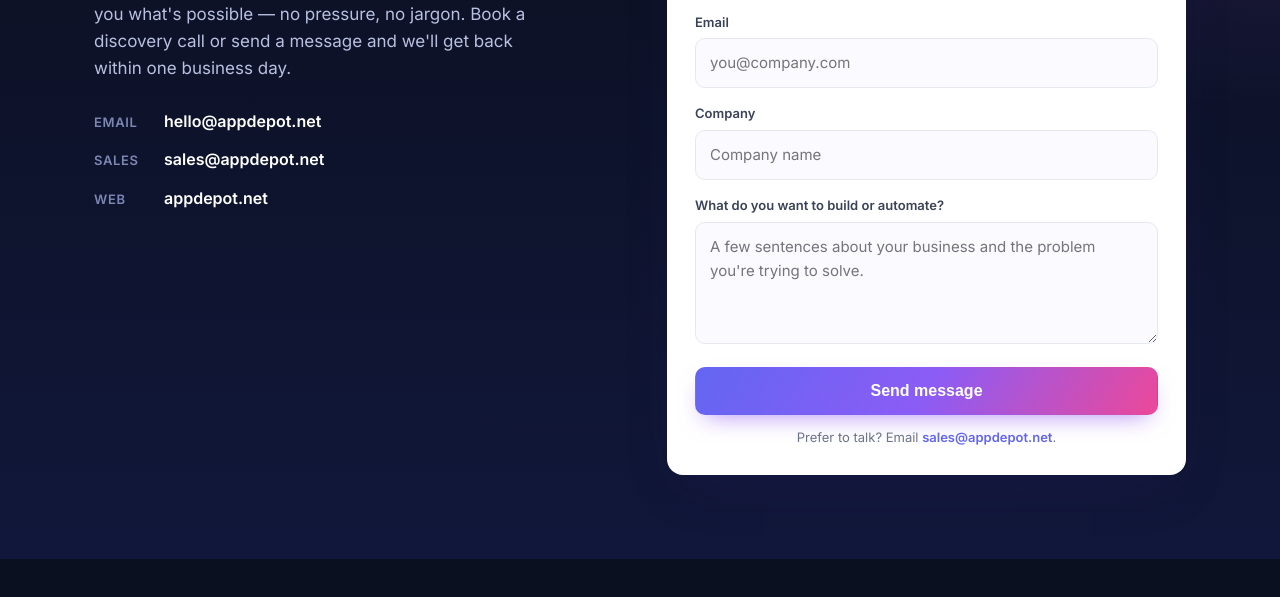
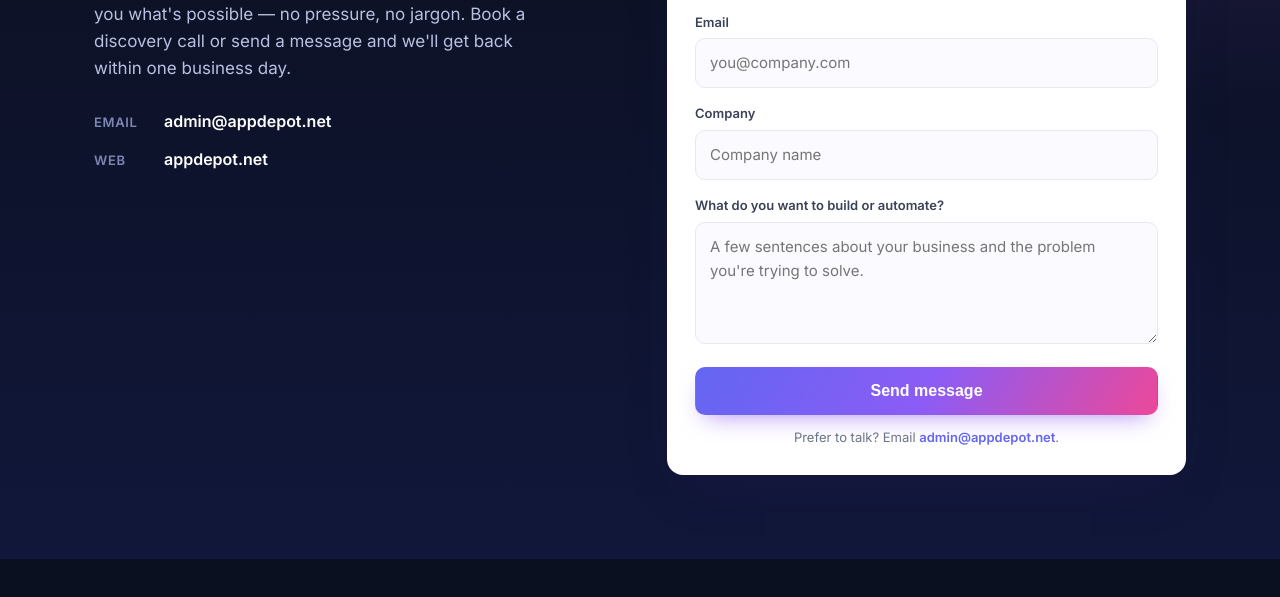
Before and after one commit to marklopez1-cyber/appdepot-website, a website: page index.html in a window 1280 px wide. Shown: the part 5157-5754 px from the top of the page. Drawn offline with Linux system fonts and the light colour scheme.

Commit message:
Use admin@appdepot.net for all contact emails

```diff
--- a/index.html
+++ b/index.html
@@ -323,13 +323,12 @@
       <h2>Let's build your advantage.</h2>
       <p>Tell us what's slowing your business down. We'll show you what's possible — no pressure, no jargon. Book a discovery call or send a message and we'll get back within one business day.</p>
       <ul class="contact-list">
-        <li><span>Email</span><a href="mailto:hello@appdepot.net">hello@appdepot.net</a></li>
-        <li><span>Sales</span><a href="mailto:sales@appdepot.net">sales@appdepot.net</a></li>
+        <li><span>Email</span><a href="mailto:admin@appdepot.net">admin@appdepot.net</a></li>
         <li><span>Web</span><a href="https://appdepot.net">appdepot.net</a></li>
       </ul>
     </div>
 
-    <form class="cta__form" id="contactForm" action="mailto:sales@appdepot.net" method="post" enctype="text/plain">
+    <form class="cta__form" id="contactForm" action="mailto:admin@appdepot.net" method="post" enctype="text/plain">
       <div class="field">
         <label for="name">Name</label>
         <input type="text" id="name" name="name" required placeholder="Your name" />
@@ -347,7 +346,7 @@
         <textarea id="message" name="message" rows="4" required placeholder="A few sentences about your business and the problem you're trying to solve."></textarea>
       </div>
       <button type="submit" class="btn btn--primary btn--block btn--lg">Send message</button>
-      <p class="form-note">Prefer to talk? Email <a href="mailto:sales@appdepot.net">sales@appdepot.net</a>.</p>
+      <p class="form-note">Prefer to talk? Email <a href="mailto:admin@appdepot.net">admin@appdepot.net</a>.</p>
     </form>
   </div>
 </section>
```
Also changed, not shown: README.md.
